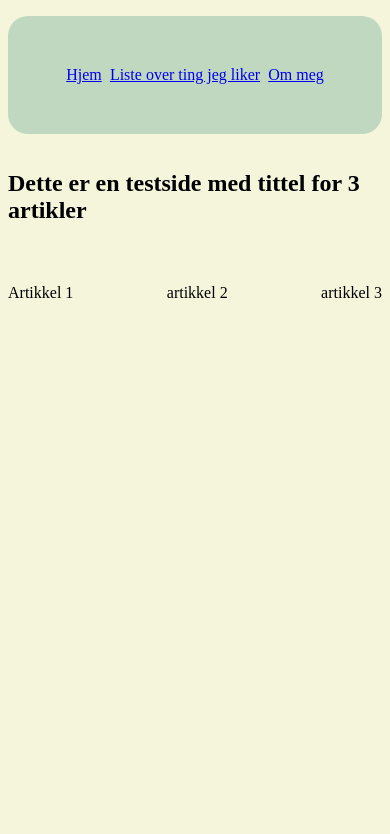
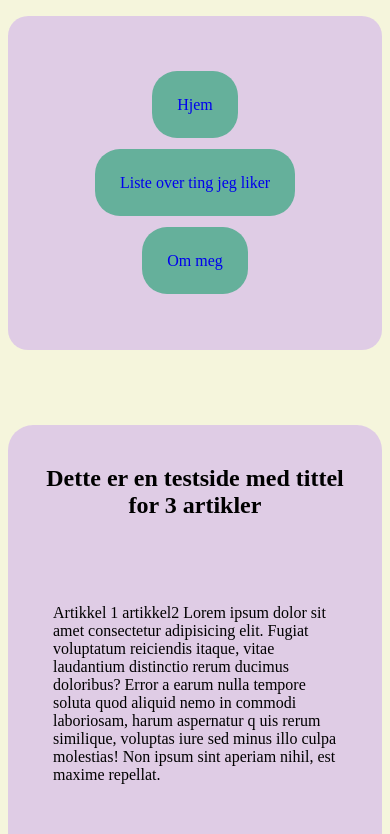
Before and after one commit to OsteroyergoyJA/prosjekt-figma, a website: page index.html in a window 390 px wide. Shown: the top 834 px of the page. Drawn offline with Linux system fonts and the light colour scheme.

Commit message:
Figma responsive

```diff
--- a/index.html
+++ b/index.html
@@ -16,6 +16,8 @@
         <li><a href="page3.html"> Om meg </a></li>
       </ul>
     </nav>
+
+    <main>
     <section>
       <h1> Dette er en testside med tittel for 3 artikler <h1>
     </section>
@@ -23,13 +25,65 @@
     <section class=artikkel>
         <article>
           Artikkel 1
+          artikkel2
+          Lorem ipsum
+          dolor sit amet
+          consectetur adipisicing elit.
+          Fugiat voluptatum reiciendis
+          itaque, vitae laudantium distinctio
+          rerum ducimus doloribus? Error a earum
+          nulla tempore soluta quod aliquid nemo in
+           commodi laboriosam, harum aspernatur q
+           uis rerum similique, voluptas iure sed
+           minus illo culpa molestias! Non ipsum
+           sint aperiam nihil, est maxime repellat.
         </article>
         <article>
-          artikkel 2
+          artikkel2
+          Lorem ipsum
+          dolor sit amet
+          consectetur adipisicing elit.
+          Fugiat voluptatum reiciendis
+          itaque, vitae laudantium distinctio
+          rerum ducimus doloribus? Error a earum
+          nulla tempore soluta quod aliquid nemo in
+           commodi laboriosam, harum aspernatur q
+           uis rerum similique, voluptas iure sed
+           minus illo culpa molestias! Non ipsum
+           sint aperiam nihil, est maxime repellat.
         </article>
         <article>
           artikkel 3
+          Lorem ipsum
+          dolor sit amet
+          consectetur adipisicing elit.
+          Fugiat voluptatum reiciendis
+          itaque, vitae laudantium distinctio
+          rerum ducimus doloribus? Error a earum
+          nulla tempore soluta quod aliquid nemo in
+           commodi laboriosam, harum aspernatur q
+           uis rerum similique, voluptas iure sed
+           minus illo culpa molestias! Non ipsum
+           sint aperiam nihil, est maxime repellat.
         </article>
     </section>
+
+  </main>
+
+    <footer>
+      <p>
+      Lorem ipsum
+      dolor sit amet
+      consectetur adipisicing elit.
+      Fugiat voluptatum reiciendis
+      itaque, vitae laudantium distinctio
+      rerum ducimus doloribus? Error a earum
+      nulla tempore soluta quod aliquid nemo in
+       commodi laboriosam, harum aspernatur q
+       uis rerum similique, voluptas iure sed
+       minus illo culpa molestias! Non ipsum
+       sint aperiam nihil, est maxime repellat.
+      </p>
+    </footer>
   </body>
 </html>
--- a/styles.css
+++ b/styles.css
@@ -3,9 +3,22 @@ body {
 }
 
 nav {
-  background-color: rgba(97, 164, 142, 0.361);
+  margin-top: 0;
+  background-color:rgba(206, 173, 237, 0.557);
   border-radius: 20px;
   min-height: 100px;
+  margin-bottom: 75px;
+}
+
+a {
+  text-decoration: none;
+  background-color:rgba(72, 169, 137, 0.799);
+  padding: 25px;
+  border-radius: 25px;
+}
+
+a:hover {
+  background-color:rgb(124, 214, 214);
 }
 
 ul {
@@ -16,6 +29,15 @@ ul {
   flex-direction: row;
   justify-content: space-evenly;
 }
+
+main
+{
+  background-color: rgba(206, 173, 237, 0.557);
+  border-radius: 25px;
+  padding: 20px;
+  height: fit-content;
+  margin-bottom: 75px;
+  }
 
 section {
   display: flex;
@@ -28,3 +50,48 @@ section {
   flex-direction: row;
   justify-content: space-between;
 }
+
+article {
+  padding: 25px;
+}
+
+footer {
+  border-radius: 25px;
+  background-color: rgba(206, 173, 237, 0.557);
+  height: fit-content;
+}
+
+p {
+  padding: 50px;
+}
+
+@media only screen and (max-width: 600px) {
+
+  h1 {text-align: center;}
+
+  main {
+    display: flex;
+    flex-direction: column;
+    height:fit-content;
+  }
+
+  .artikkel {
+    display: flex;
+    flex-direction: column;
+    justify-content: space-around;
+  }
+
+  footer {height:fit-content;}
+
+  ul
+  {
+    flex-direction: column;
+    align-items: center;
+  }
+
+  li
+  {
+    padding: 30px;
+    width:max-content;
+  }
+}
--- a/styles2.css
+++ b/styles2.css
@@ -1,5 +1,5 @@
 body {
-  background-color: bisque;
+  background-color: beige;
 }
 
 .mainbox {
@@ -14,11 +14,15 @@ body {
   justify-content: space-evenly;
 }
 
+
 nav {
-  background-color: aquamarine;
+  margin-top: 0;
+  margin-bottom: 75px;
+  background-color:rgba(206, 173, 237, 0.557);
   min-height: 100px;
   border-radius: 25px;
 }
+
 
 ul {
   list-style-type: none;
@@ -27,3 +31,55 @@ ul {
   flex-direction: row;
   justify-content: space-evenly;
 }
+
+a {
+  background-color: rgba(72, 169, 137, 0.799);
+  padding: 25px;
+  border-radius: 25px;
+  text-decoration: none;
+}
+
+a:visited {
+  text-decoration: none;
+}
+
+a:active {color:rgba(72, 169, 137, 0.799);}
+
+a:hover { background-color: rgb(124, 214, 214);}
+
+article {
+  background-color: rgba(206, 173, 237, 0.557);
+  border-radius: 25px;
+  min-height: 300px;
+  min-width: 300px;
+  margin: 25px;
+  text-align: center;
+}
+
+@media only screen and (max-width: 600px)
+{
+.mainbox {
+flex-direction: column; }
+
+.mainbox2 {
+flex-direction: column;
+}
+
+nav
+{
+  display: flex;
+  justify-content: center;
+  margin-left: 5%;
+  margin-right: 5%;
+}
+
+ul {
+  display: flex;
+  flex-direction: column;
+  justify-content: center;
+  width: max-content;
+}
+
+li {
+  padding: 40px;
+} }
--- a/styles3.css
+++ b/styles3.css
@@ -0,0 +1,56 @@
+body {
+    background-color: beige;
+}
+
+nav {
+    margin: 0px;
+    margin-bottom: 75px;
+    display: flex;
+    justify-content: center;
+    min-height: 100px;
+    border-radius: 25px;
+}
+
+
+
+li {
+  display: flex;
+  justify-self: space-evenly;
+    list-style-type: none;
+}
+
+a {
+    background-color: rgba(72, 169, 137, 0.799);
+    padding: 25px;
+    border-radius: 25px;
+    text-decoration: none;
+  }
+
+main {
+    display: flex;
+    justify-content: center;
+}
+
+  section
+  {
+    display: flex;
+    justify-content: center;
+    background-color: rgba(206, 173, 237, 0.557);
+    border-radius: 25px;
+    height: 300px;
+    width: 300px;
+  }
+
+  @media only screen and (max-width: 600px) {
+    nav {
+      background-color: rgba(206, 173, 237, 0.557);
+      border-radius: 0px;
+      margin-top: 0;
+      margin-bottom: 75px;
+    }
+
+    li {
+      display:flex;
+    justify-self: center;
+    }
+  }
```
Also changed, not shown: page2.html (+14 -10 lines), page3.html (+15 -2 lines), 1 other file.
